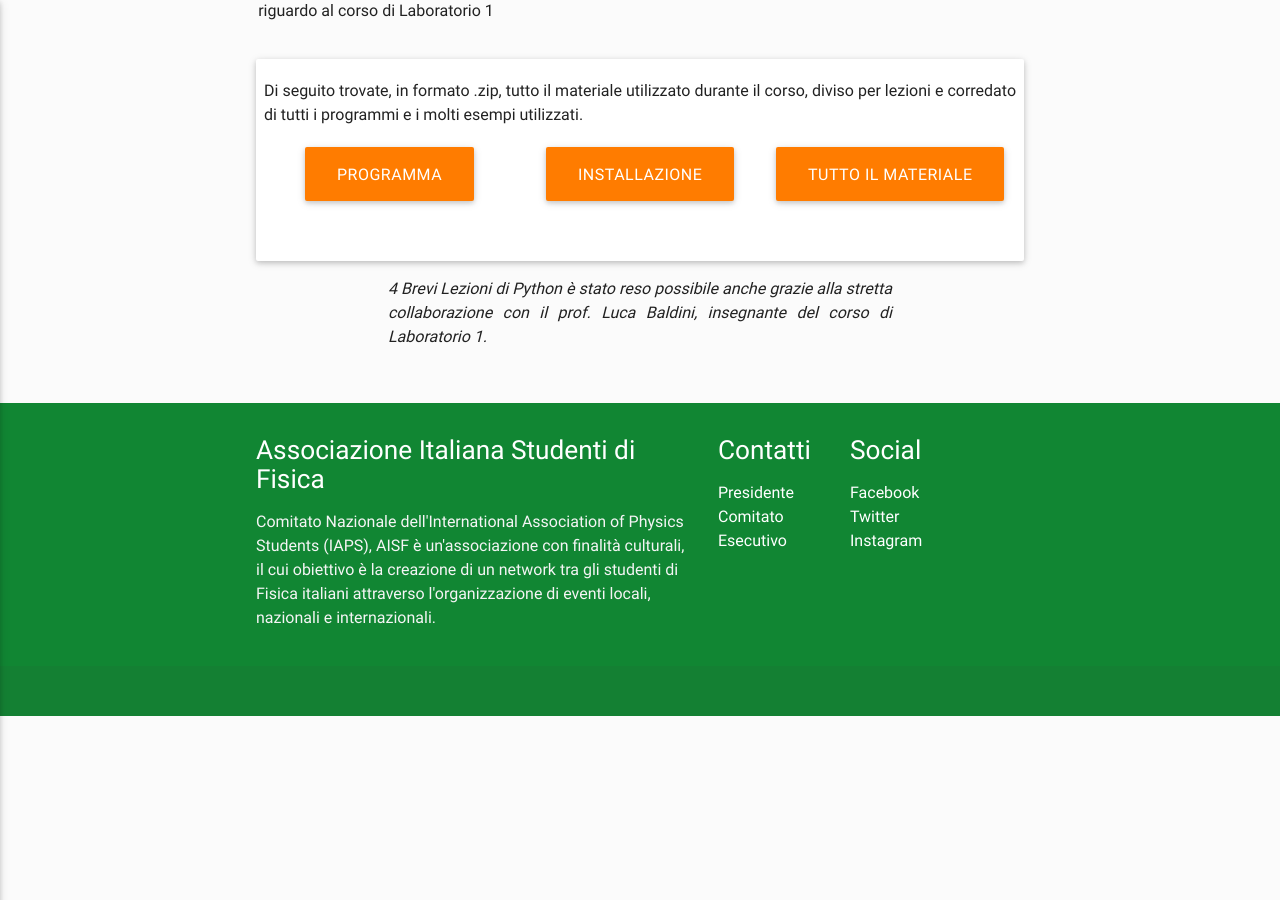
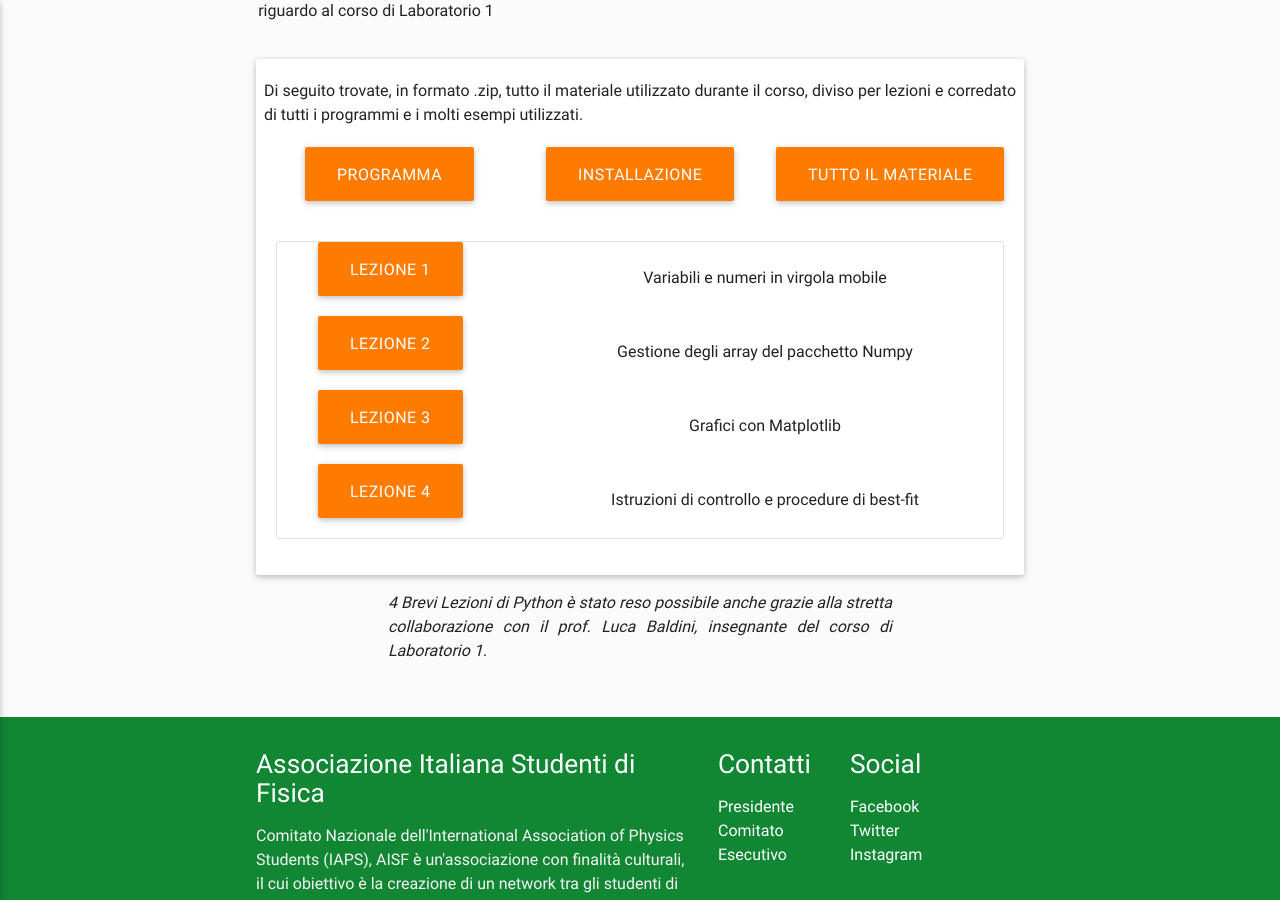
Before and after one commit to ai-sf/pisa, a Jekyll site: the page built from test_corso.html, in a window 1280 px wide and 900 px high, scrolled down 1217 px. Built offline with Jekyll 4.4.1, drawn with Linux system fonts in a browser that asks for light colours; nearby versions of some CDN libraries.

Commit message:
Update test_corso.html

```diff
--- a/test_corso.html
+++ b/test_corso.html
@@ -26,5 +26,22 @@ button_list:
              - url: downloads/python_19/4_Brevi_Lezioni_di_Python_2019.zip
                name: TUTTO IL MATERIALE
                download: true
+button_collection:
+                   - url: downloads/python_19/Lezione1.zip
+                     name: LEZIONE 1
+                     text: Variabili e numeri in virgola mobile
+                     download: true
+                   - url: downloads/python_19/Lezione2.zip
+                     name: LEZIONE 2
+                     text: Gestione degli array del pacchetto Numpy
+                     download: true
+                   - url: downloads/python_19/Lezione3.zip
+                     name: LEZIONE 3
+                     text: Grafici con Matplotlib
+                     download: true
+                   - url: downloads/python_19/Lezione4.zip
+                     name: LEZIONE 4
+                     text: Istruzioni di controllo e procedure di best-fit
+                     download: true
 credits: 4 Brevi Lezioni di Python è stato reso possibile anche grazie alla stretta collaborazione con il prof. Luca Baldini, insegnante del corso di Laboratorio 1.
 ---
```
